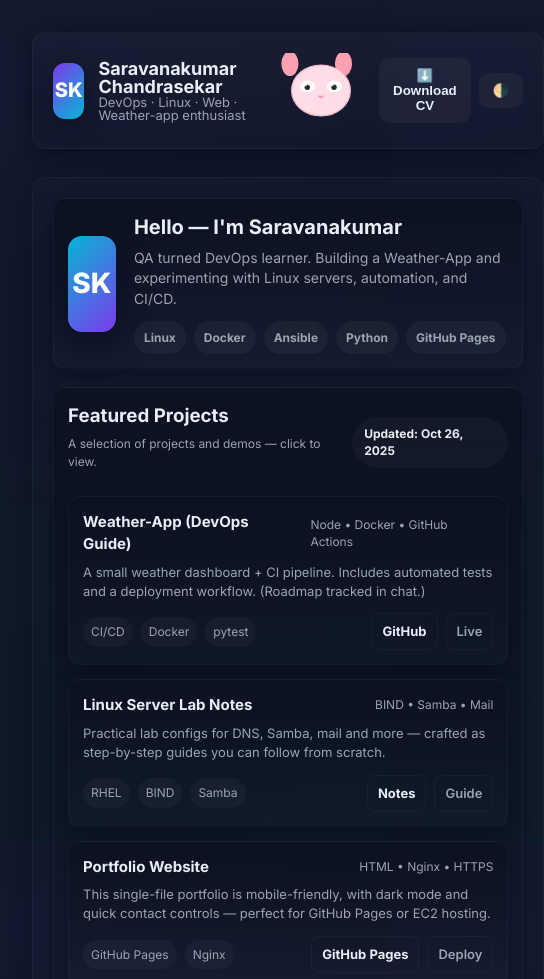
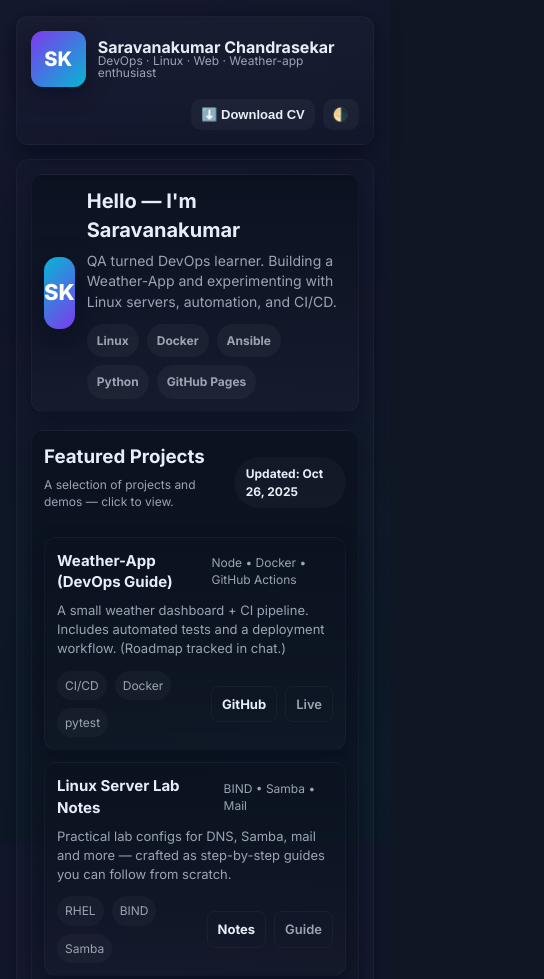
Before and after one commit to SaravanaKumarChandrasekar/SaravanaKumarChandrasekar.github.io, a plain HTML site: page index.html in a window 390 px wide. Shown: the top 979 px of the page, 544 px wide, since content can reach past the window. Drawn offline with Linux system fonts and the light colour scheme.

Commit message:
Implement mobile responsiveness in index.html
Added mobile-specific styles for better layout on small screens.

```diff
--- a/index.html
+++ b/index.html
@@ -283,6 +283,28 @@
 
     /* make pupils transform smoothly */
     .ccd-pupil{transition:transform 0.05s linear}
+
+
+
+    /* Mobile-specific tweaks: make header & projects fit small screens */
+    @media (max-width:700px){
+      body{padding:16px}
+      .container{grid-template-columns:1fr;gap:14px}
+      header.card{flex-direction:column;align-items:flex-start;padding:14px;gap:12px}
+      .brand{width:100%;display:flex;gap:12px;align-items:center}
+      .title h1{font-size:16px}
+      .title p{font-size:12px}
+      .controls{width:100%;justify-content:flex-end;gap:8px}
+      .controls .btn{padding:8px 10px;font-size:13px}
+      .ccd-inline{display:none !important} /* hide mascot on small screens */
+      .avatar{width:72px;height:72px;font-size:22px}
+      .hero{gap:12px}
+      .main{padding:14px}
+      .projects{grid-template-columns:1fr;gap:12px}
+      .card{padding:12px}
+      .sidebar{position:relative;top:auto;padding:14px}
+      footer{font-size:12px}
+    }
 
   </style>
 </head>
```
